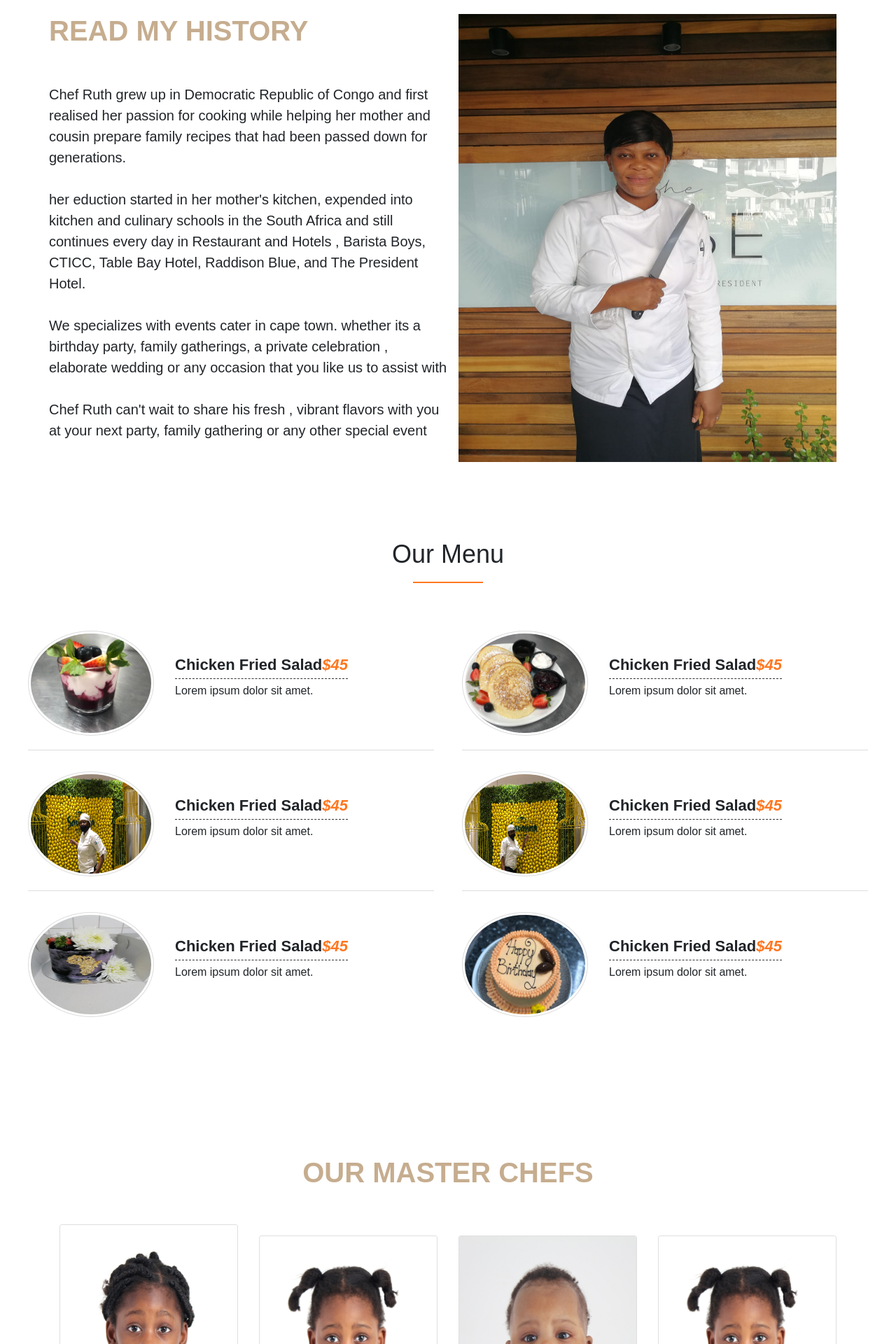
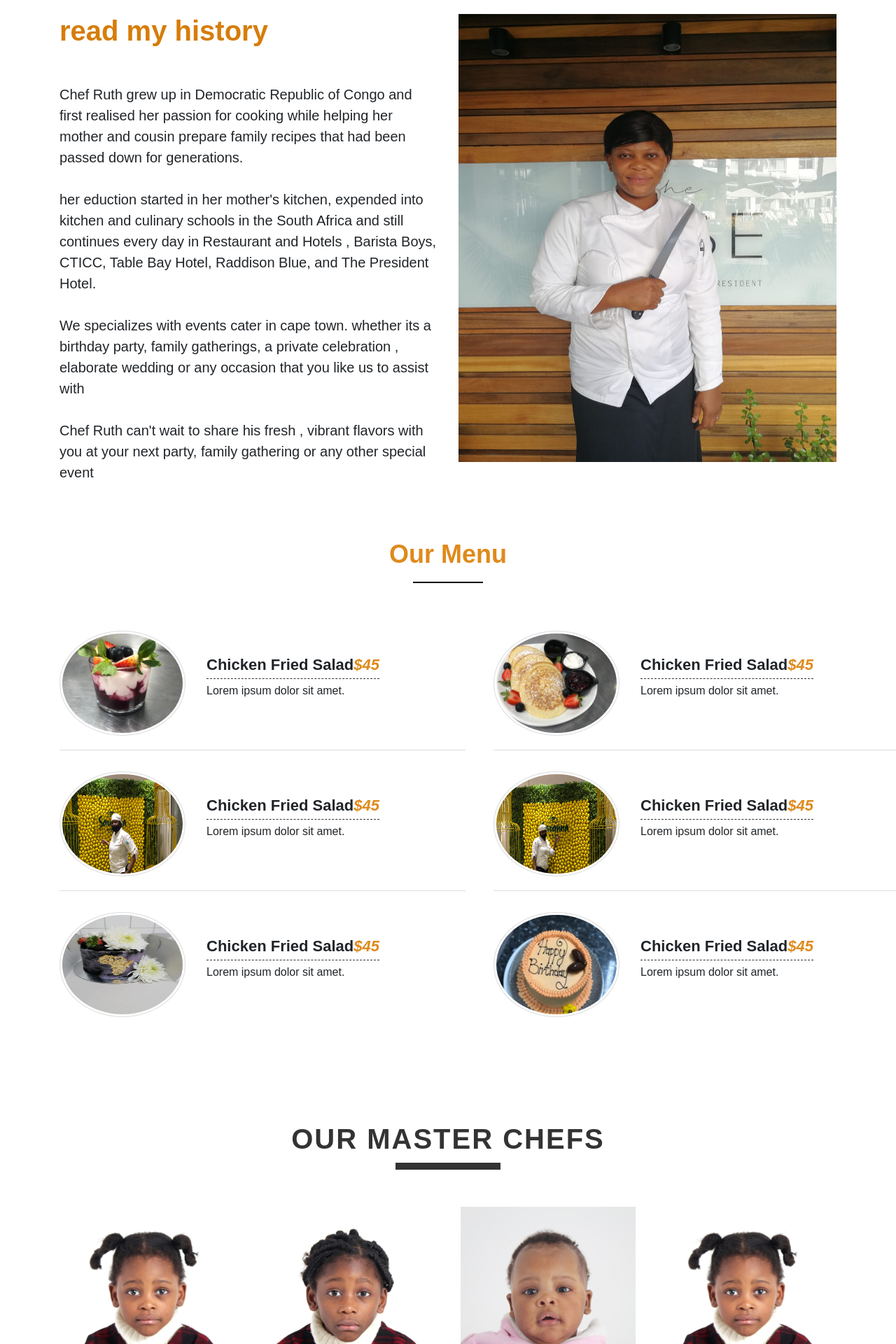
Before and after one commit to Frank1963-mpoyi/RUTH-CATERING-WITH-REACT, a React (Create React App) app: page / in a window 1280 px wide. Shown: the part 880-2800 px from the top of the page at 70% size. Built offline with nearby package versions, Linux system fonts and the light colour scheme.

Commit message:
media query

```diff
--- a/package.json
+++ b/package.json
@@ -11,6 +11,7 @@
     "react-router-dom": "^5.2.0",
     "react-scripts": "4.0.2",
     "react-typed": "^1.2.0",
+    "styled-components": "^5.2.3",
     "web-vitals": "^1.1.0"
   },
   "scripts": {
--- a/public/index.html
+++ b/public/index.html
@@ -18,6 +18,11 @@
     <!-- Font awesome -->
     <link rel="stylesheet" href="https://cdnjs.cloudflare.com/ajax/libs/font-awesome/5.15.1/css/all.min.css">
     <!-- <link rel="stylesheet" href="magnific/magnific-popup.css"> -->
+
+
+
+    <!-- Font awesome -->
+    <link rel="stylesheet" href="https://stackpath.bootstrapcdn.com/font-awesome/4.7.0/css/font-awesome.min.css" >
 
     <!-- Bootstrap CSS -->
     <link rel="stylesheet" href="https://stackpath.bootstrapcdn.com/bootstrap/4.3.1/css/bootstrap.min.css">
--- a/src/components/Home/About/About.css
+++ b/src/components/Home/About/About.css
@@ -7,7 +7,7 @@
 
 
 
-.main-read-my-history{
+.main-read-my-history  .read-my-history{
     position: relative;
 }
 
@@ -15,8 +15,8 @@
 
 .read-my-history h3 {
     text-align: center;
-    font-weight: bolder;
-    color: #C6AD8F;
+    font-weight: bold;
+    color: #d67d09;
     font-size: 40px;
     position: absolute;
     top: 0px;
@@ -31,6 +31,8 @@
     left: 0px;
 
 }
+
+
 
 .main-mylogo {
     position: relative;
@@ -69,7 +71,7 @@
     .read-my-history p {
         font-size: 20px;
         position: absolute;
-        top: 80px;
+        top: 60px;
         left: 0px;
 
     }
@@ -77,7 +79,9 @@
 
 
     .mylogo img {
-        margin-top: 850px;
+        position: relative;
+        top: 260px;
+        /* margin-top: 850px; */
         width: 100%;
         height: 70vh;
 
@@ -100,7 +104,7 @@
         color: #C6AD8F;
         font-size: 35px;
         position: absolute;
-        top: -52px;
+        top: 0px;
         left: 0;
         right: 0;
 
@@ -108,7 +112,7 @@
 
 
     .main-read {
-        margin-top: 90px;
+        margin-top: 85px;
     }
 
 
@@ -117,7 +121,7 @@
 
 @media only screen and (max-width: 960px){
 
-    .main-container{
+    /* .main-container{
         margin-top: -20px;
     }
 
@@ -138,7 +142,7 @@
         height: 70vh;
 
     }
-
+ */
 
 
 }
--- a/src/components/Home/About/About.js
+++ b/src/components/Home/About/About.js
@@ -1,16 +1,22 @@
 import  React   from    'react'
 import  mylogo  from    "./images/ruth.jpg";
 import                  "./About.css"
+// import   classes   from  "./About.css"
+
+
+
+
+
 
 
 function About() {
     return (
 
     <div className="container main-container">
-        <div className="row main-read ">
+        <div className="row main-read">
             <div className="col col-lg-6 col-sm-12  main-read-my-history">
                 <div className="read-my-history">
-                    <h3 className="read-title">READ MY HISTORY</h3>
+                    <h3 className="read-title">read my history</h3>
 
                     <p>
                         Chef Ruth grew up in Democratic Republic of Congo and first realised
--- a/src/components/Home/Card/Card.css
+++ b/src/components/Home/Card/Card.css
@@ -1,72 +1,3 @@
-
-.card-body {
-    line-height: 1.5;
-}
-
-.card-body p {
-    font-size: 24px;
-}
-
-
-.card-body h5 {
-    font-size: 20px;
-}
-
-
-.text-center {
-    font-size: 40px;
-    margin-top: 30px;
-    /* color: #C6AD8F; */
-    color: #C6AD8F;
-    font-weight: bolder;
-
-}
-
-.text-cent {
-    text-align: center;
-}
-
-.card-img-space {
-    margin-top: 50px;
-}
-
-.card img {
-    height: 300px;
-
-}
-
-
-
-@media only screen and (max-width: 567px){
-
-    .container .text-center {
-
-
-    }
-/*
-    .card-img-media img {
-        width: 60%;
-        margin-left: auto;
-        margin-right: auto;
-    } */
-
-
-    }
-
-
-
-
-
-
-
-
-
-
-
-
-
-
-
 
 .team  {
     margin: 75px 0;
@@ -86,7 +17,7 @@ h1:after {
     content:'';
     background: #333;
     display: block;
-    height: 30px;
+    height: 10px;
     width: 150px;
     margin: 10px auto;
 
@@ -97,7 +28,7 @@ h1:after {
 }
 
 .profile .img-box {
-    opacity: 0;
+    opacity: 1;
     display: block;
     position:relative
 }
@@ -114,10 +45,18 @@ h1:after {
     margin-top: 15px;
 }
 
+.img-box img{
+    width: 250px;
+    height: 250px;
+
+}
+
+
+
 .img-box:after {
     content: '';
-    opacity: 1;
-    background-color: rgba(0,0,0,0.6);
+    opacity: 0;
+    background-color: rgba(0,0,0,0.45);
     position: absolute;
     right: 0;
     left: 0;
@@ -138,12 +77,12 @@ h1:after {
 }
 
 .img-box ul li {
-    width: 30px;
+    width: 32px;
     height: 30px;
     border: 1px solid #fff;
     border-radius: 50%;
     margin: 3px;
-    padding: 7px;
+    padding: 0px;
     display: inline-block;
 }
 
@@ -153,6 +92,7 @@ h1:after {
 
 .img-box:hover:after{
     opacity: 1;
+    border-radius: 10px;
 }
 
 .img-box:hover ul {
--- a/src/components/Home/Card/Card.js
+++ b/src/components/Home/Card/Card.js
@@ -7,58 +7,72 @@ import mbuyi from "./images/mbuyi.jpg"
 function Card() {
     return (
 
-    <div className="container  ">
+            <div className="team">
+                <div className="container">
+                    <h1>OUR MASTER CHEFS</h1>
+                    <div className="row">
+                        <div className="col-md-3 profile text-center">
+                            <div className="img-box">
+                                <img src={ndaya} className="img-responsive" alt=""/>
+                                <ul>
+                                    <li><a href=""> <i className="fa fa-facebook"></i></a> </li>
+                                    <li><a href=""> <i className="fa fa-twitter"></i></a> </li>
+                                    <li><a href=""> <i className="fa fa-linkedin"></i></a> </li>
 
-        <h3 className="text-center pt-5"> OUR MASTER CHEFS</h3>
-        <div className="row padding card-img-space">
-            <div className="col-md-3">
-                <div className="card card-img-media">
-                        <img src={sharon} alt="" className="card-img-top img-responsive" />
-                    <div className="card-body">
-                        <h5 className="card-title text-cent">Chef Siki</h5>
-                        <p className="card-text text-cent ">HOT KITCHEN </p>
+                                </ul>
+                            </div>
+                            <h2>CHEF RUTH</h2>
+                            <h3>Founder/CEO</h3>
+                            {/* <p>Lorem ipsum dolor sit amet.</p> */}
+                        </div>
+
+                        <div className="col-md-3 profile text-center">
+                            <div className="img-box">
+                                <img src={sharon} className="img-responsive" alt=""/>
+                                <ul>
+                                    <li><a href=""> <i className="fa fa-facebook"></i></a> </li>
+                                    <li><a href=""> <i className="fa fa-twitter"></i></a> </li>
+                                    <li><a href=""> <i className="fa fa-linkedin"></i></a> </li>
+
+                                </ul>
+                            </div>
+                            <h2>CHEF SIKI</h2>
+                            <h3> Hot Kitchen </h3>
+                            {/* <p>Lorem ipsum dolor sit amet.</p> */}
+                        </div>
+
+                        <div className="col-md-3 profile text-center">
+                            <div className="img-box">
+                                <img src={mbuyi} className="img-responsive" alt=""/>
+                                <ul>
+                                    <li><a href=""> <i className="fa fa-facebook"></i></a> </li>
+                                    <li><a href=""> <i className="fa fa-twitter"></i></a> </li>
+                                    <li><a href=""> <i className="fa fa-linkedin"></i></a> </li>
+
+                                </ul>
+                            </div>
+                            <h2>CHEF FLORA</h2>
+                            <h3>Pastry</h3>
+                            {/* <p>Lorem ipsum dolor sit amet.</p> */}
+                        </div>
+
+                        <div className="col-md-3 profile text-center">
+                            <div className="img-box">
+                                <img src={ndaya} className="img-responsive" alt=""/>
+                                <ul>
+                                    <li><a href=""> <i className="fa fa-facebook"></i></a> </li>
+                                    <li><a href=""> <i className="fa fa-twitter"></i></a> </li>
+                                    <li><a href=""> <i className="fa fa-linkedin"></i></a> </li>
+
+                                </ul>
+                            </div>
+                                <h2>CHEF RUTH</h2>
+                                <h3>Founder/CEO</h3>
+                                {/* <p>Lorem ipsum dolor sit amet.</p> */}
+                        </div>
                     </div>
                 </div>
             </div>
-
-            <div className="col-md-3">
-                <div className="card card-img-media mt-3">
-                    <img src={ndaya} alt="" className="card-img-top img-responsive" />
-
-                    <div className="card-body">
-                        <h5 className="card-title text-cent">Chef Ruth</h5>
-                        <p className="card-text text-cent">OWNER & MANAGER</p>
-
-                    </div>
-                </div>
-            </div>
-
-            <div className="col-md-3">
-                <div className="card card-img-media mt-3">
-                    <img src={mbuyi} alt="" className="card-img-top img-responsive" />
-                    <div className="card-body">
-                        <h5 className="card-title text-cent">Chef Flora</h5>
-                        <p className="card-text text-cent">PASTRY KITCHEN</p>
-                    </div>
-                </div>
-            </div>
-
-
-            <div className="col-md-3">
-                <div className="card card-img-media mt-3">
-                    <img src={ndaya} alt="" className="card-img-top img-responsive" />
-                    <div className="card-body">
-                        <h5 className="card-title text-cent">Chef Flora</h5>
-                        <p className="card-text text-cent">PASTRY KITCHEN</p>
-                    </div>
-                </div>
-            </div>
-
-
-
-
-        </div>
-    </div>
 
     )
 }
--- a/src/components/Home/Menu/Menu.css
+++ b/src/components/Home/Menu/Menu.css
@@ -8,9 +8,30 @@ body{
     font-family: 'Poppins', sans-serif;
 }
 
+
+
+
 .wrapper{
     width: 1200px;
     margin: 100px auto;
+    position: relative;
+}
+
+
+
+.menu{
+    position: relative;
+    left: 45px;
+
+}
+
+@media (max-width: 768px){
+
+    .menu{
+        position: relative;
+        left: 0px;
+
+    }
 }
 
 .title{
@@ -31,6 +52,10 @@ body{
         margin-bottom: 60px;
     }
 
+    .menu {
+
+    }
+
 
 }
 
@@ -41,6 +66,8 @@ body{
     position: relative;
     display: inline-block;
     padding-bottom: 20px;
+    color: #df8a1b;
+    font-weight: bolder;
 }
 
 .title h4 span{
@@ -55,7 +82,8 @@ body{
     content: '';
     width: 100px;
     height: 2px;
-    background-color: #ff7720;
+    background-color: #000;
+    font-weight: bolder;
     bottom: 0;
     left: 50%;
     transform: translateX(-50%);
@@ -70,11 +98,15 @@ body{
 
 @media (max-width: 768px){
 
-    .menu{
+    .wrapper{
         display: block;
         flex-wrap: wrap;
         justify-content: space-between;
+        position: relative;
+        top: 300px;
     }
+
+
 }
 
 .single-menu{
@@ -135,6 +167,7 @@ body{
 
 .single-menu h4 span{
     float: right;
-    color: #ff7720;
+    color: #df8a1b;
+    /* color: #df8a1b; */
     font-style: italic;
 }
--- a/src/components/Navbar/Navbar.css
+++ b/src/components/Navbar/Navbar.css
@@ -2,7 +2,7 @@
 
 .navbar-nav a {
     color: #F6F4F2;
-    font-size: 0.7em;
+    font-size: 0.9em;
     font-weight: 400;
     text-transform: uppercase;
 
--- a/src/components/Navbar/Navbar.js
+++ b/src/components/Navbar/Navbar.js
@@ -22,7 +22,7 @@ function Navbar() {
             <ul className="navbar-nav ml-auto">
                 <li className="nav-item ">
 
-                    <Link to='/'  className="nav-link" >Home </Link>
+                    <Link to='/'  className="nav-link" style={{color:"#df8a1b", fontWeight:"bolder"}} >Home </Link>
                 </li>
 
                 <li className="nav-item">
--- a/src/pages/ContactUs/ContactUs.css
+++ b/src/pages/ContactUs/ContactUs.css
@@ -3,29 +3,27 @@
 
 /* CONTACT US FORM  */
 
-body {
-    padding: 0px;
-    margin: 0px;
-    font-family: sans-serif;
-}
 
 .container-fluid{
     width: 90%;
+    padding-top: 180px;
     margin: auto;
     overflow: hidden;
 }
 
 
-#contact-section{
+/* #contact-section{
     background-image: linear-gradient(rgba(0,0,0,0.6), rgba(0,0,0,0.9)),
     url('images/ruth (1).jpg');
     background-size: cover;
     background-position: center;
+    background-repeat: no-repeat;
+    background-attachment: fixed;
     height: 100vh;
     width: 100%;
     padding-bottom: 2%; /* leave blank space on the bottom */
 
-}
+/* }   */
 
 
 #contact-section .container-fluid h2{
```
Also changed, not shown: src/pages/ContactUs/ContactUsForm.js (+22 -2 lines), src/components/Home/Menu/Menu.js (indentation only), 1 other file (tests, documents, lock files or other folders).
